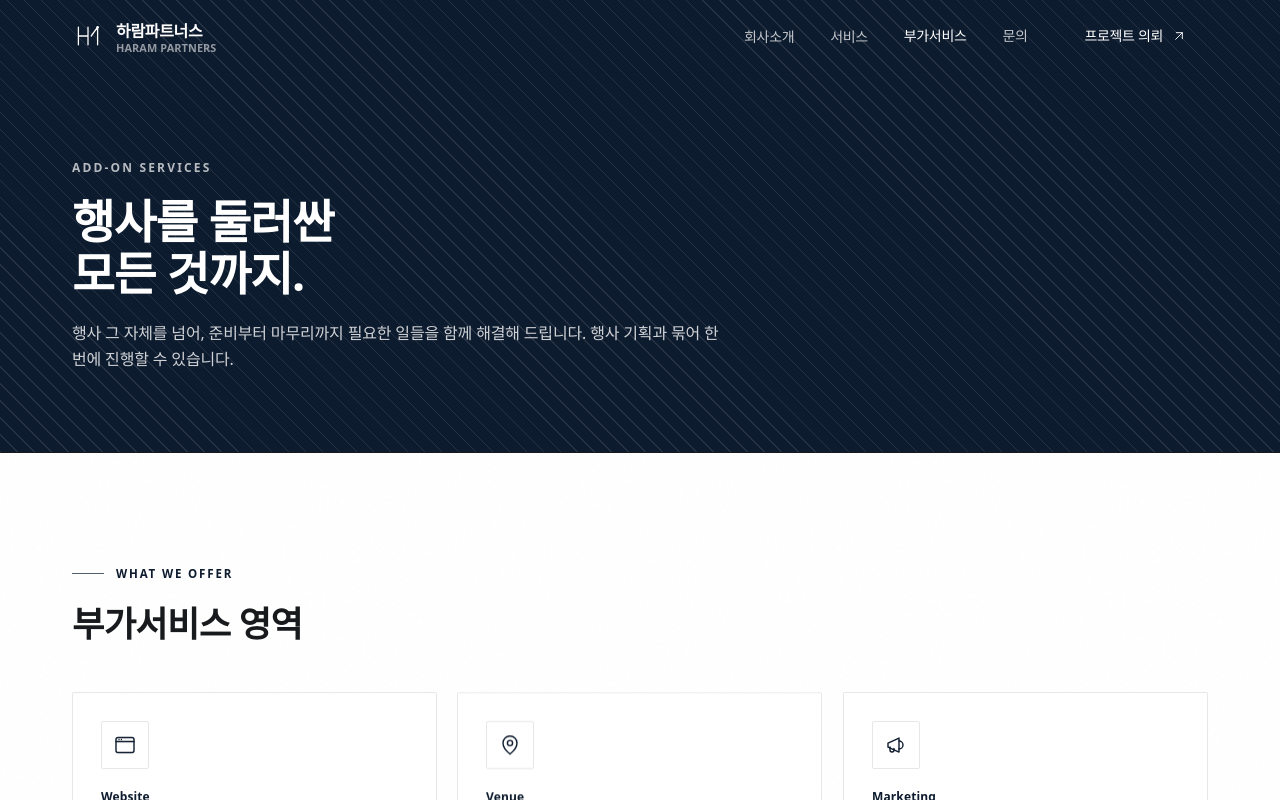
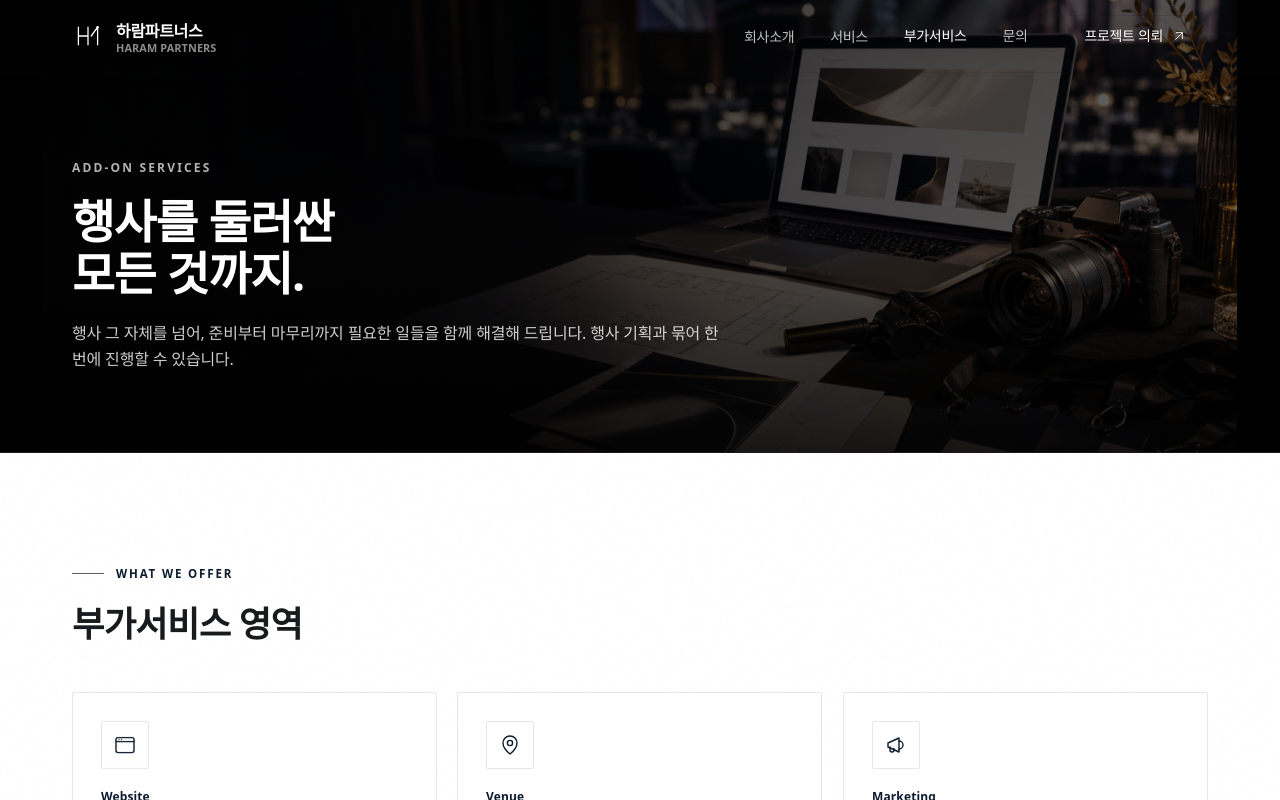
Before and after one commit to gustn0117/haram-partners, a Next.js app: page /addons in a window 1280 px wide. Shown: the top 800 px of the page. Built offline with nearby package versions, Linux system fonts and the light colour scheme; a web font is replaced by a local one.

Commit message:
Add add-on services hero image

```diff
--- a/app/addons/page.tsx
+++ b/app/addons/page.tsx
@@ -38,6 +38,7 @@
           </>
         }
         description="행사 그 자체를 넘어, 준비부터 마무리까지 필요한 일들을 함께 해결해 드립니다. 행사 기획과 묶어 한 번에 진행할 수 있습니다."
+        backgroundImage="/addons/hero.png"
       />
 
       {/* Add-on services */}
```
Also changed, not shown: public/addons/hero.png (added).
